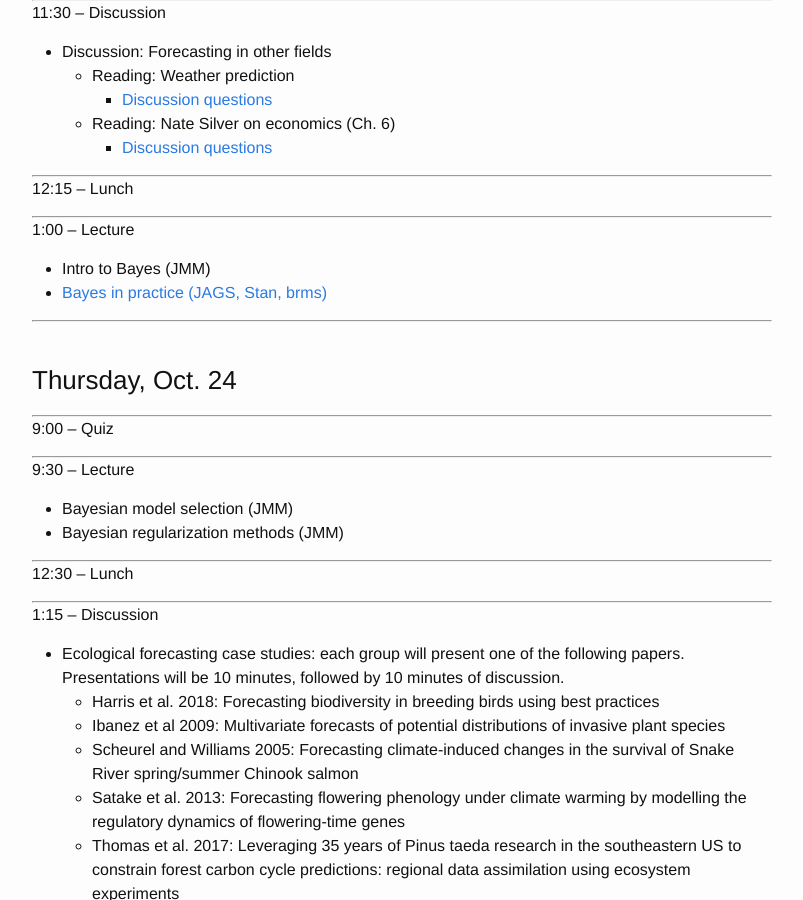
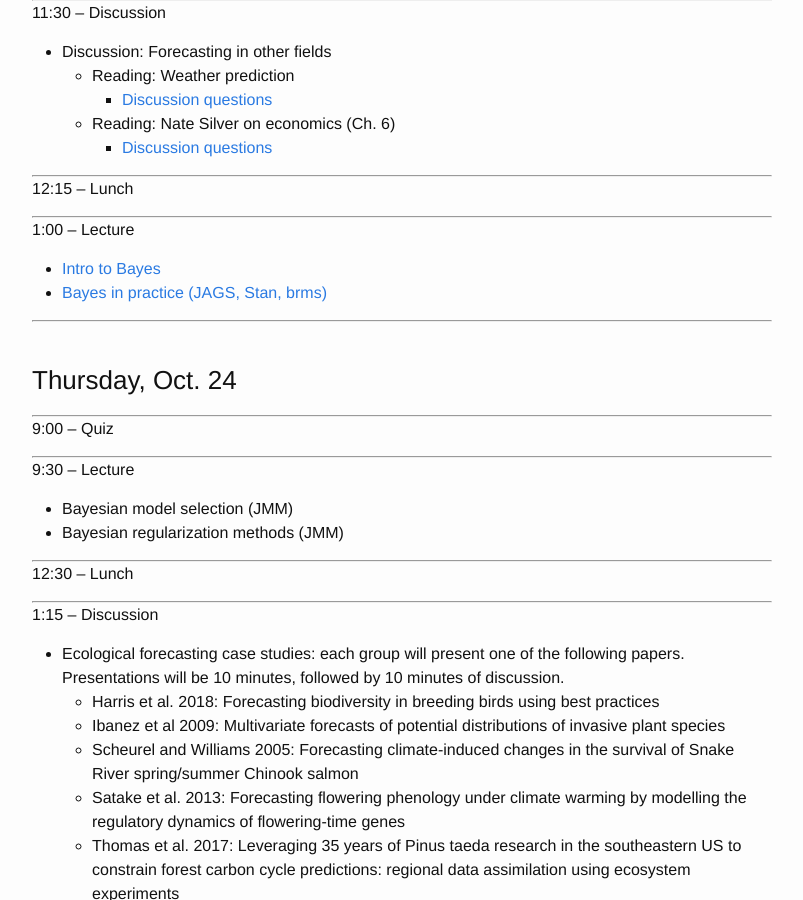
Before and after one commit to pbadler/forecasting-course-short, a Jekyll site: the page built from schedule.md, in a window 1280 px wide and 900 px high, scrolled down 1904 px. Shown: the whole window, without its empty margins (238-1041 px from the left). Built offline with Jekyll 4.4.1, drawn with Linux system fonts in a browser that asks for light colours.

Commit message:
link to bayes lecture

```diff
--- a/schedule.md
+++ b/schedule.md
@@ -125,7 +125,7 @@ layout: page
 ***
 1:00 -- Lecture
 
- * Intro to Bayes (JMM)
+ * [Intro to Bayes](lectures/bayes)
  * [Bayes in practice (JAGS, Stan, brms)](lectures/Bayes_in_practice)
 
 ***
```
